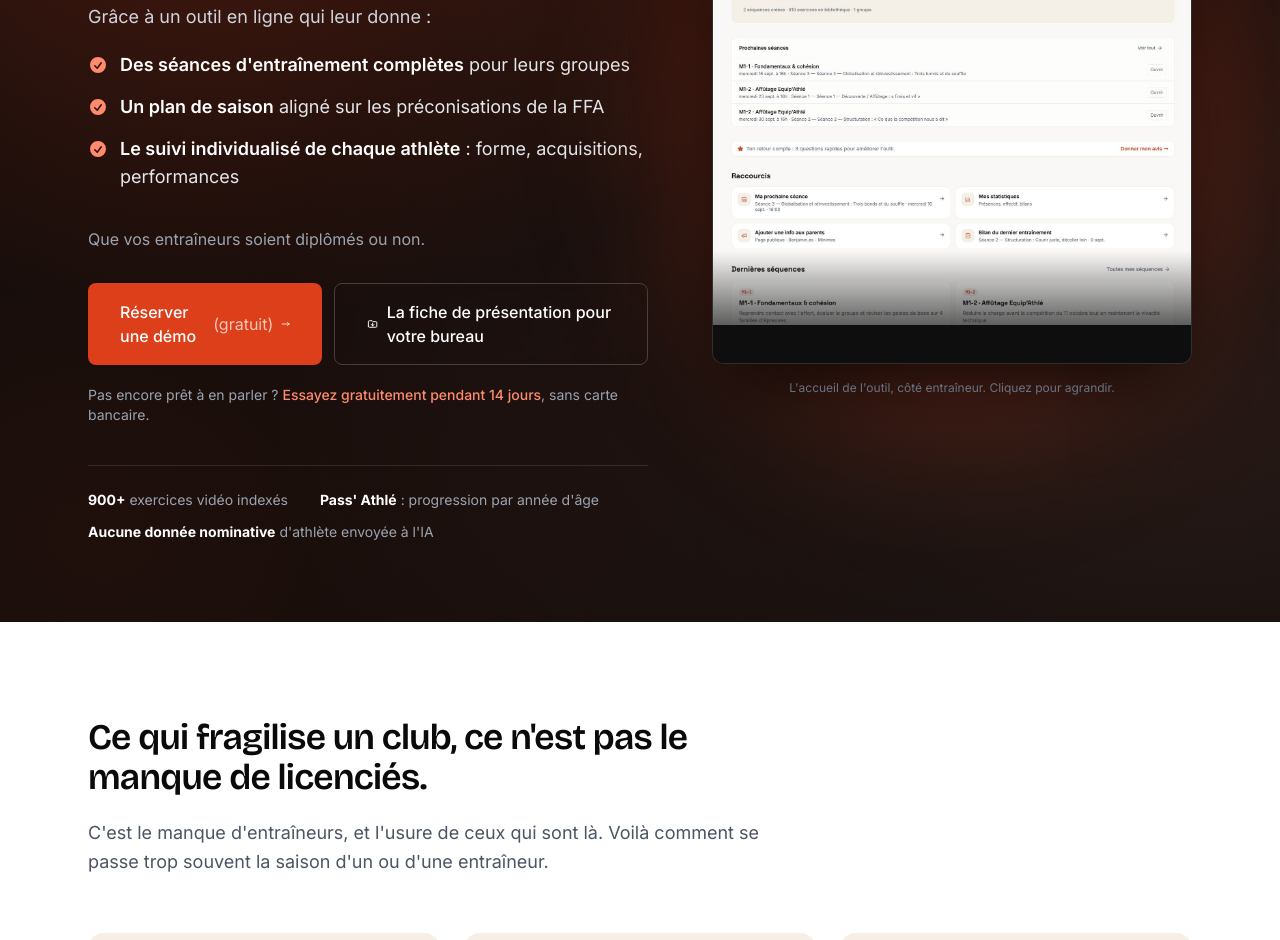
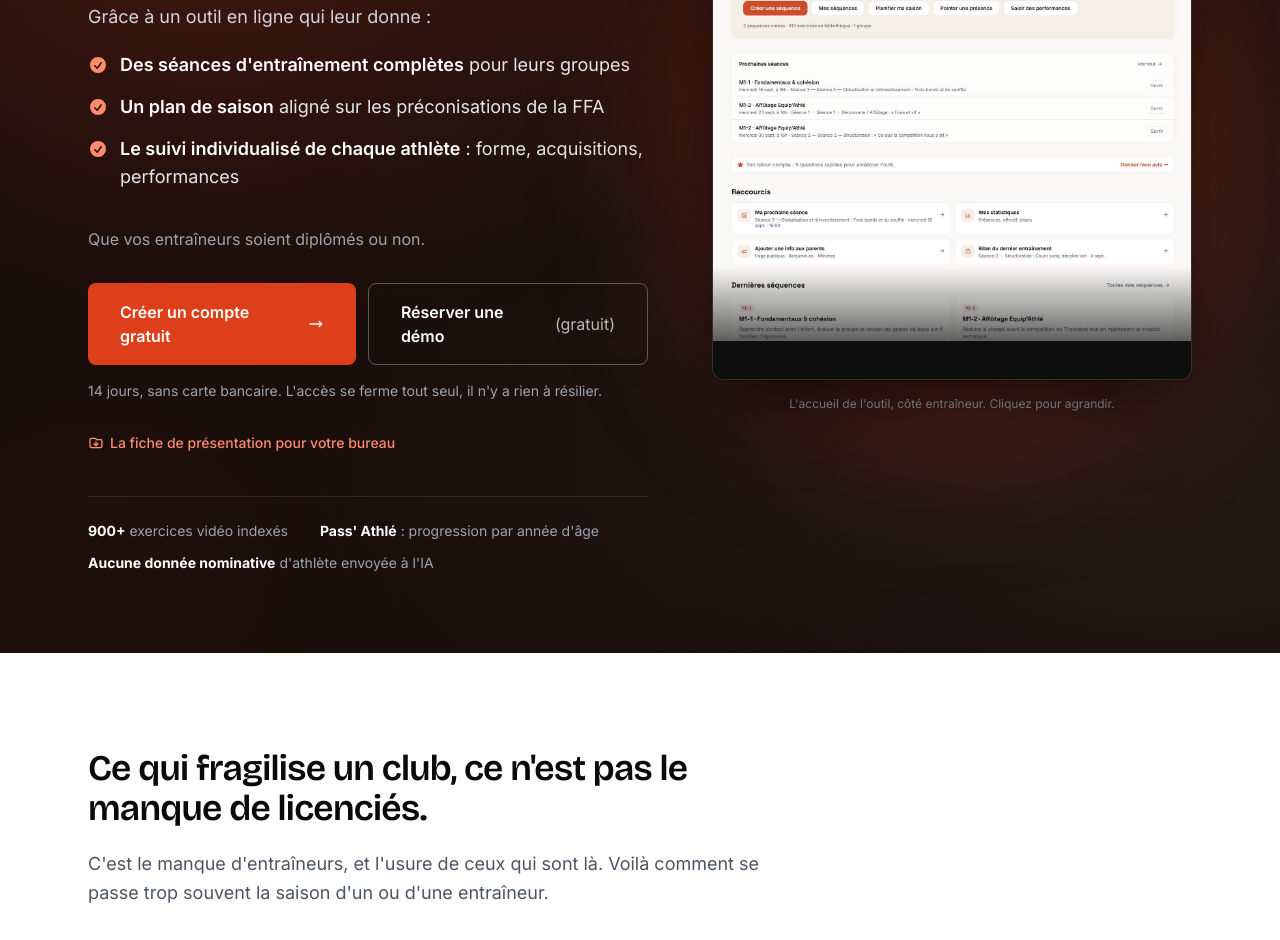
Before and after one commit to regis-mos/business-athle, a plain HTML site: page clubs.html in a window 1280 px wide. Shown: the part 516-1456 px from the top of the page. Drawn offline with nearby package versions, Linux system fonts and the light colour scheme.

Commit message:
Add files via upload

```diff
--- a/clubs.html
+++ b/clubs.html
@@ -85,7 +85,8 @@ tailwind.config = {
       <a href="#ecrans" class="text-sm text-gray-600 hover:text-piste-black transition">Exemples</a>
       <a href="#tarif" class="text-sm text-gray-600 hover:text-piste-black transition">Tarif</a>
       <a href="#questions" class="text-sm text-gray-600 hover:text-piste-black transition">FAQ</a>
-      <a href="https://app.seances-athle.fr/reserver?source=clubs" class="bg-mondo hover:bg-mondo-dark text-white px-4 py-2 rounded-lg font-medium text-sm transition">Réserver une démo <span class="text-white/70 font-normal">(gratuit)</span></a>
+      <a href="https://app.seances-athle.fr/reserver?source=clubs" class="hidden lg:inline text-sm text-gray-600 hover:text-piste-black transition">Réserver une démo</a>
+      <a href="https://app.seances-athle.fr/inscription-club?source=clubs" class="bg-mondo hover:bg-mondo-dark text-white px-4 py-2 rounded-lg font-medium text-sm transition whitespace-nowrap">Créer un compte gratuit</a>
     </div>
   </div>
 </nav>
@@ -121,19 +122,23 @@ tailwind.config = {
         </li>
       </ul>
       <p class="text-gray-400 mb-8">Que vos entraîneurs soient diplômés ou non.</p>
-      <div class="flex flex-col sm:flex-row gap-3 mb-10">
-        <a href="https://app.seances-athle.fr/reserver?source=clubs" class="bg-mondo hover:bg-mondo-dark text-white px-8 py-4 rounded-lg font-medium text-base transition flex items-center justify-center gap-2">
-          Réserver une démo <span class="text-white/70 font-normal">(gratuit)</span>
+      <div class="flex flex-col sm:flex-row gap-3 mb-4">
+        <a href="https://app.seances-athle.fr/inscription-club?source=clubs" class="bg-mondo hover:bg-mondo-dark text-white px-8 py-4 rounded-lg font-semibold text-base transition flex items-center justify-center gap-2">
+          Créer un compte gratuit
           <svg class="w-4 h-4" fill="none" stroke="currentColor" viewBox="0 0 24 24"><path stroke-linecap="round" stroke-linejoin="round" stroke-width="2" d="M17 8l4 4m0 0l-4 4m4-4H3"/></svg>
         </a>
-        <a href="/dossier-clubs.pdf" class="border border-white/20 hover:border-white/40 hover:bg-white/5 text-white px-8 py-4 rounded-lg font-medium text-base transition flex items-center justify-center gap-2 backdrop-blur-sm">
+        <a href="https://app.seances-athle.fr/reserver?source=clubs" class="border border-white/30 hover:border-white/60 hover:bg-white/5 text-white px-8 py-4 rounded-lg font-semibold text-base transition flex items-center justify-center gap-2 backdrop-blur-sm">
+          Réserver une démo <span class="text-white/70 font-normal">(gratuit)</span>
+        </a>
+      </div>
+      <p class="text-sm text-gray-400 mb-8">
+        14 jours, sans carte bancaire. L'accès se ferme tout seul, il n'y a rien à résilier.
+      </p>
+      <p class="text-sm text-gray-400 mb-10">
+        <a href="/dossier-clubs.pdf" class="text-mondo-light hover:underline font-medium inline-flex items-center gap-1.5">
           <svg class="w-4 h-4" fill="none" stroke="currentColor" viewBox="0 0 24 24"><path stroke-linecap="round" stroke-linejoin="round" stroke-width="2" d="M12 10v6m0 0l-3-3m3 3l3-3M3 17V7a2 2 0 012-2h6l2 2h6a2 2 0 012 2v8a2 2 0 01-2 2H5a2 2 0 01-2-2z"/></svg>
           La fiche de présentation pour votre bureau
         </a>
-      </div>
-      <p class="text-sm text-gray-400 -mt-5 mb-10">
-        Pas encore prêt à en parler ?
-        <a href="#essai-gratuit" class="text-mondo-light hover:underline font-medium">Essayez gratuitement pendant 14 jours</a>, sans carte bancaire.
       </p>
       <div class="flex flex-wrap gap-x-8 gap-y-3 text-sm text-gray-400 border-t border-white/10 pt-6">
         <span><strong class="text-white">900+</strong> exercices vidéo indexés</span>
```
